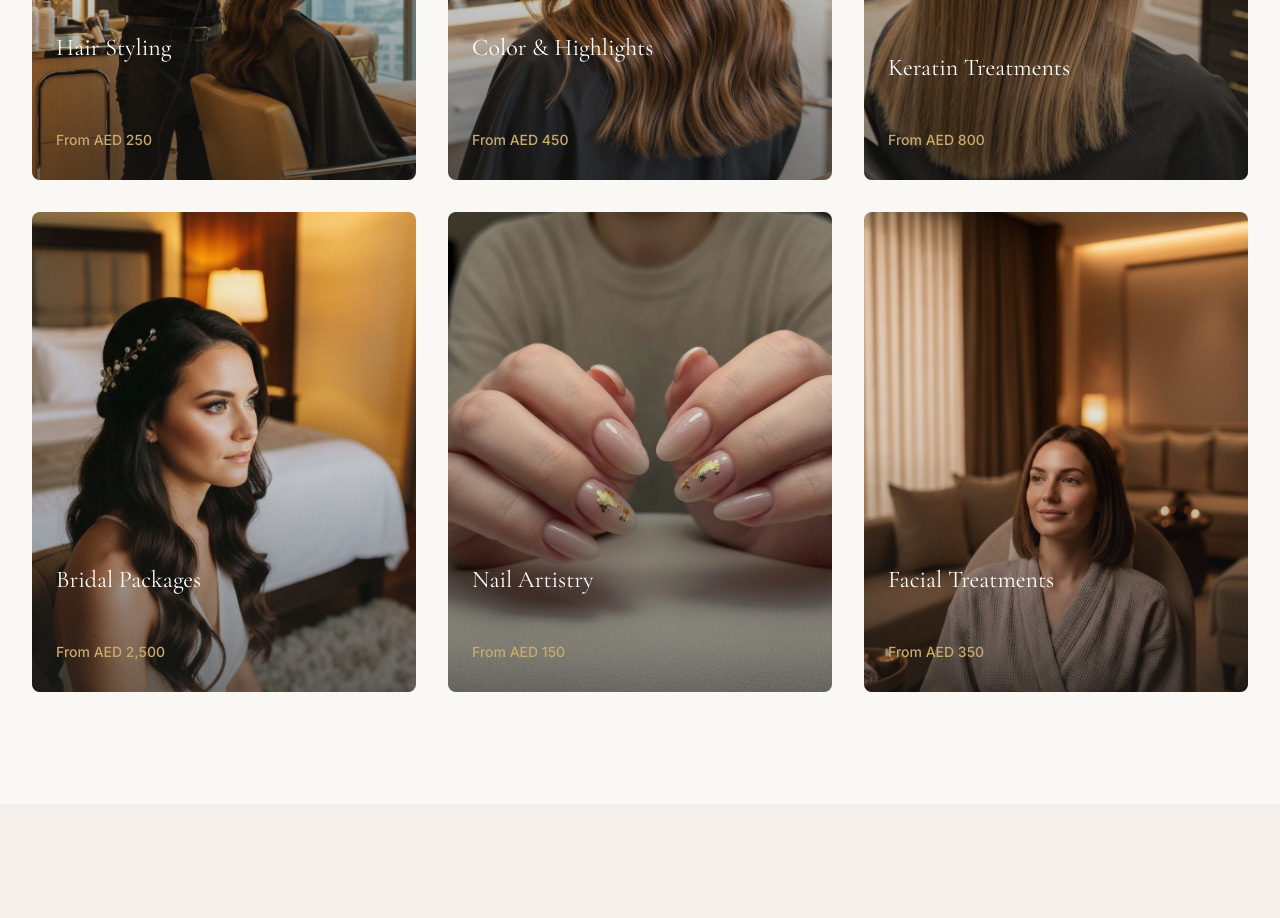
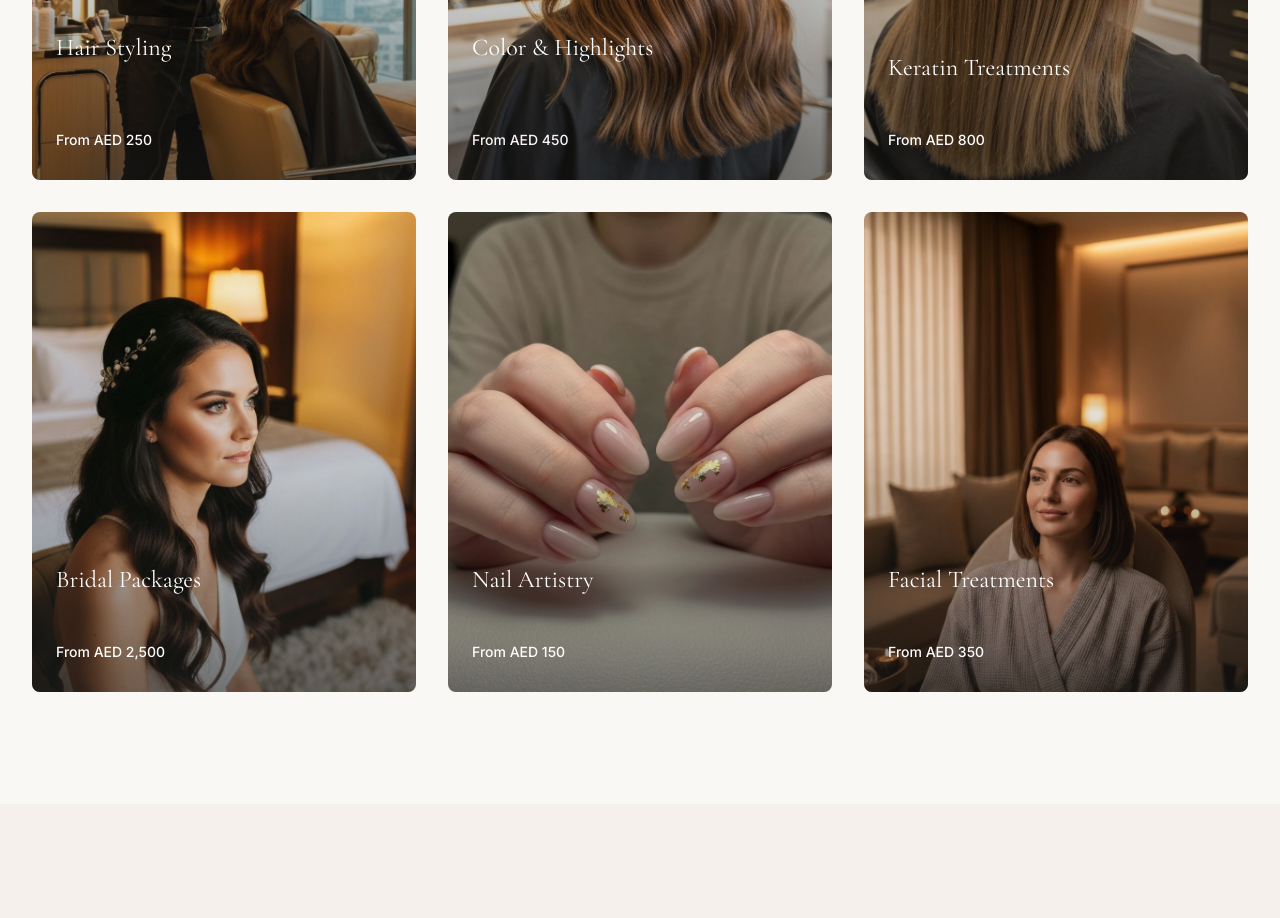
Before and after one commit to mehi290/v0-luxury-beauty-salon-landing-page, a Next.js app: page / in a window 1280 px wide. Shown: the part 1440-2358 px from the top of the page. Built offline with nearby package versions, Linux system fonts and the light colour scheme.

Commit message:
feat: update services section price label colors\n\nImprove price label contrast in services hover overlays and fix Next.js image quality settings.

```diff
--- a/components/services.tsx
+++ b/components/services.tsx
@@ -121,7 +121,7 @@ function ServiceCard({ service, index }: { service: typeof services[0]; index: n
             {service.description}
           </p>
           <div className="flex items-center justify-between">
-            <span className="text-primary font-medium text-sm">
+            <span className="font-medium text-sm" style={{ color: service.id === 4 ? "#fefbfb" : service.id === 2 ? "#faf3f3" : "#fefbfb" }}>
               {service.price}
             </span>
             <Button
--- a/next.config.mjs
+++ b/next.config.mjs
@@ -5,6 +5,7 @@ const nextConfig = {
   },
   images: {
     unoptimized: true,
+    qualities: [75, 90],
   },
 }
 
```
